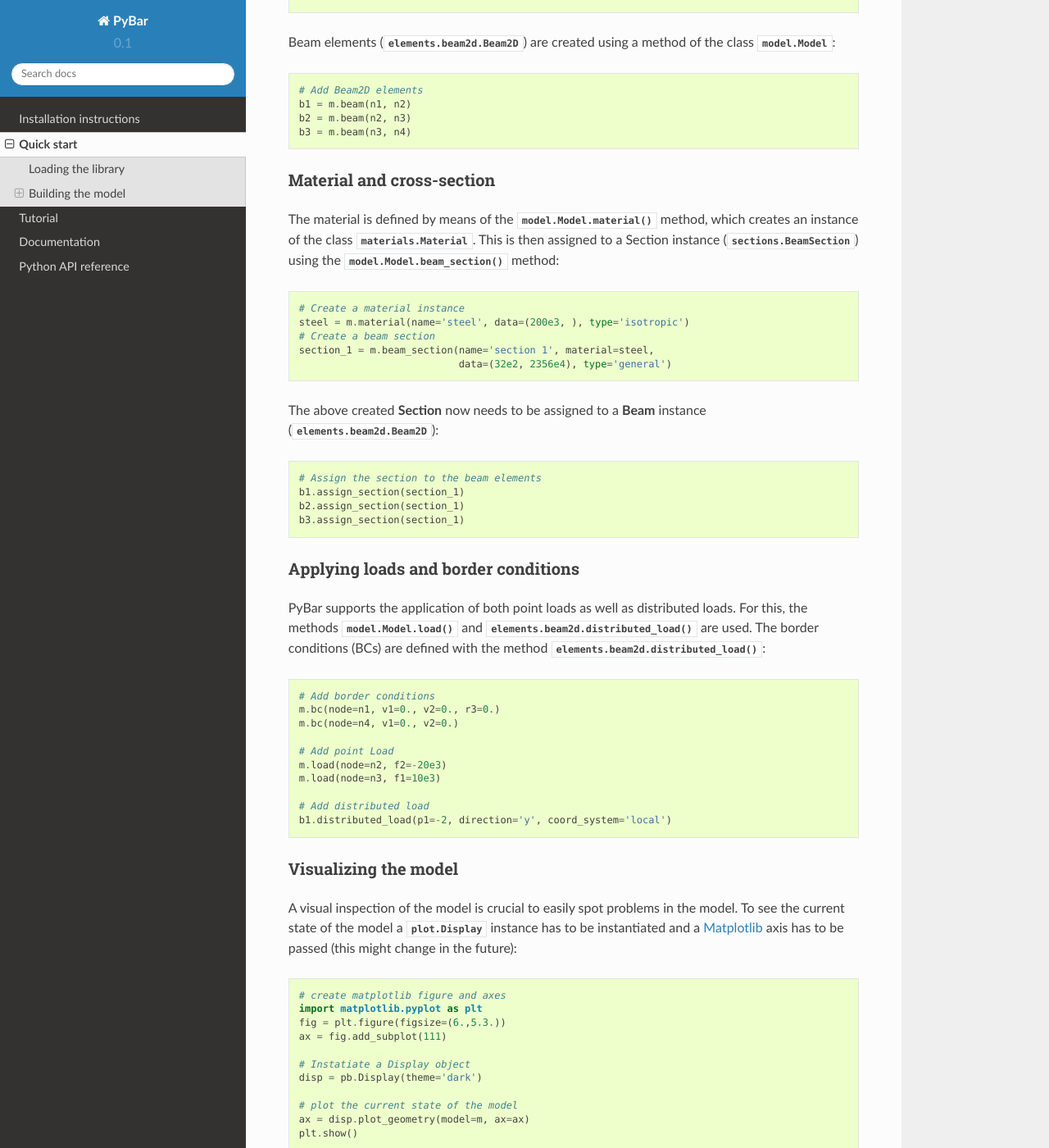
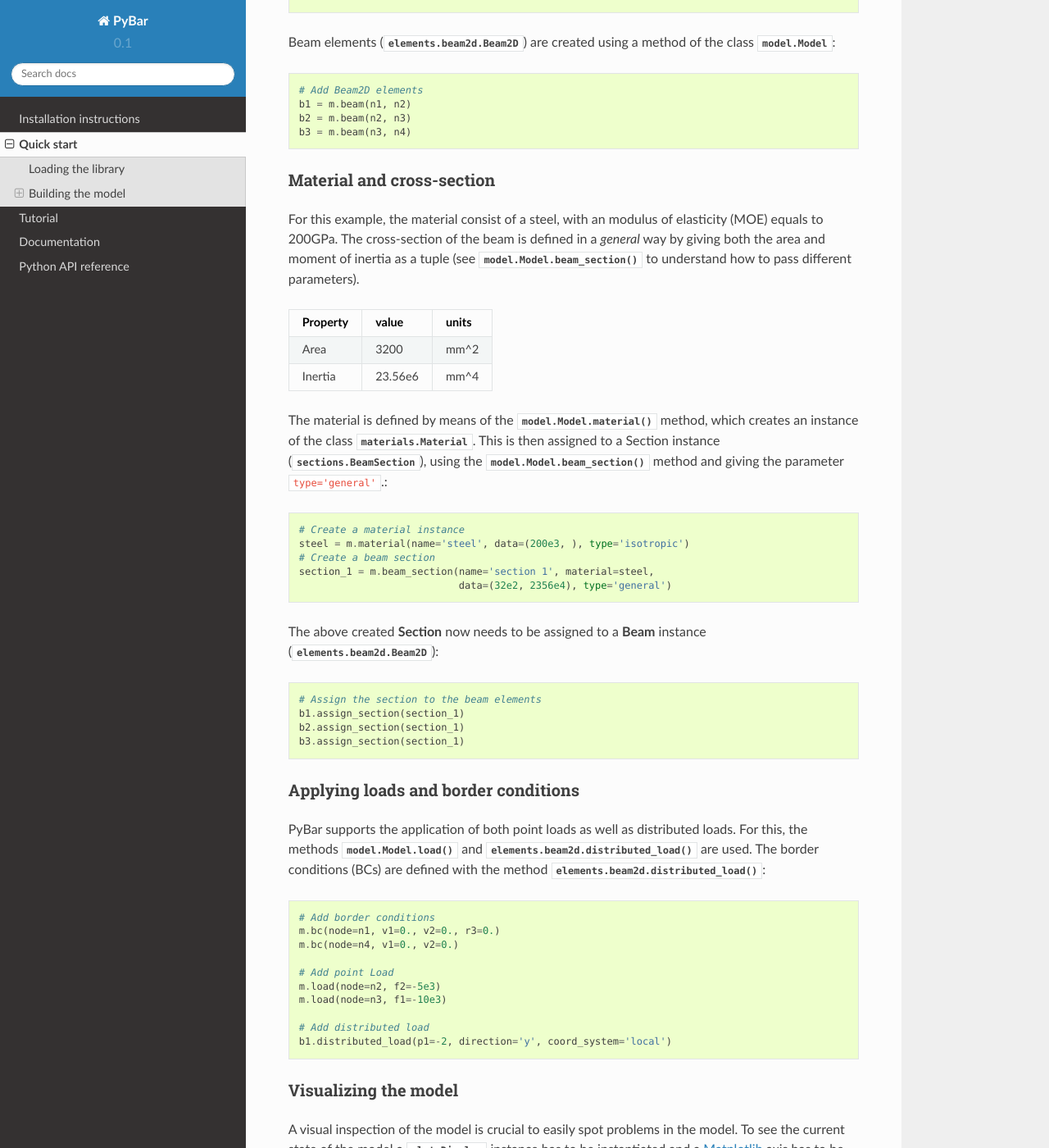
Before and after one commit to cristobaltapia/sajou, a Sphinx documentation site: the page built from docs/quickstart.rst, in a window 1280 px wide and 1400 px high, scrolled down 957 px. Shown: the whole window at 82% size. Built offline with Sphinx 7.4.7 and the Read the Docs theme 2.0.0, drawn with Linux system fonts in a browser that asks for light colours.

Commit message:
Small fix

```diff
--- a/docs/quickstart.rst
+++ b/docs/quickstart.rst
@@ -45,8 +45,21 @@ Beam elements (:py:class:`elements.beam2d.Beam2D`) are created using a method of
 Material and cross-section
 **************************
 
-The material is defined by means of the :py:meth:`model.Model.material` method, which creates an instance of the class :py:class:`materials.Material`.
-This is then assigned to a Section instance (:py:class:`sections.BeamSection`) using the :py:meth:`model.Model.beam_section` method::
+For this example, the material consist of a steel, with an modulus of elasticity (MOE) equals to 200GPa.
+The cross-section of the beam is defined in a *general* way by giving both the area and moment of inertia
+as a tuple (see :meth:`model.Model.beam_section` to understand how to pass different parameters).
+
++----------+---------+-------+
+| Property | value   | units |
++==========+=========+=======+
+| Area     | 3200    | mm^2  |
++----------+---------+-------+
+| Inertia  | 23.56e6 | mm^4  |
++----------+---------+-------+
+
+The material is defined by means of the :meth:`model.Model.material` method, which creates an instance of the class :class:`materials.Material`.
+This is then assigned to a Section instance (:class:`sections.BeamSection`), using the :meth:`model.Model.beam_section` method and giving the
+parameter ``type='general'``.::
 
     # Create a material instance
     steel = m.material(name='steel', data=(200e3, ), type='isotropic')
@@ -67,16 +80,16 @@ Applying loads and border conditions
 ************************************
 
 
-PyBar supports the application of both point loads as well as distributed loads. For this, the methods :py:meth:`model.Model.load` and :py:meth:`elements.beam2d.distributed_load` are used.
-The border conditions (BCs) are defined with the method :py:meth:`elements.beam2d.distributed_load`::
+PyBar supports the application of both point loads as well as distributed loads. For this, the methods :meth:`model.Model.load` and :meth:`elements.beam2d.distributed_load` are used.
+The border conditions (BCs) are defined with the method :meth:`elements.beam2d.distributed_load`::
 
     # Add border conditions
     m.bc(node=n1, v1=0., v2=0., r3=0.)
     m.bc(node=n4, v1=0., v2=0.)
 
     # Add point Load
-    m.load(node=n2, f2=-20e3)
-    m.load(node=n3, f1=10e3)
+    m.load(node=n2, f2=-5e3)
+    m.load(node=n3, f1=-10e3)
 
     # Add distributed load
     b1.distributed_load(p1=-2, direction='y', coord_system='local')
@@ -86,7 +99,7 @@ Visualizing the model
 *********************
 
 A visual inspection of the model is crucial to easily spot problems in the model.
-To see the current state of the model a :py:class:`plot.Display` instance has to be instantiated and a `Matplotlib <http://www.matplotlib.org>`_ axis has to be passed (this might change in the future)::
+To see the current state of the model a :class:`plot.Display` instance has to be instantiated and a `Matplotlib <http://www.matplotlib.org>`_ axis has to be passed (this might change in the future)::
 
     # create matplotlib figure and axes
     import matplotlib.pyplot as plt
```
